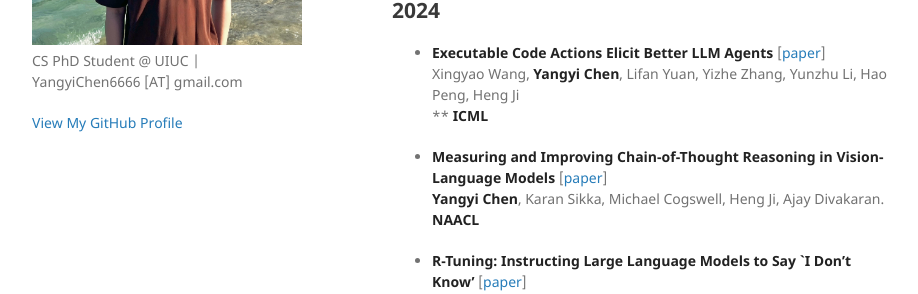
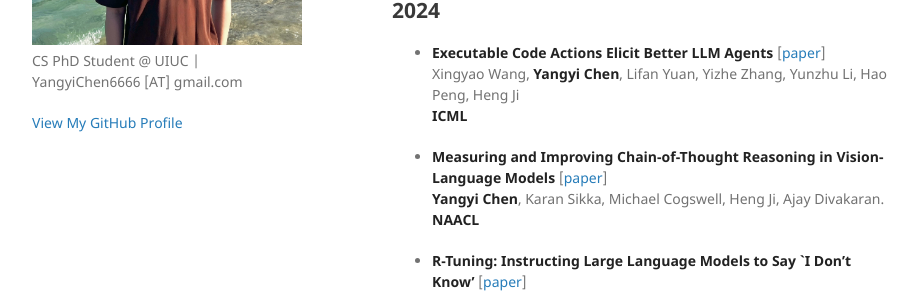
Before and after one commit to Yangyi-Chen/yangyi-chen.github.io, a Jekyll site: the page built from publications.md, in a window 1280 px wide and 900 px high. Shown: the part 328-622 px from the top of the window, without its empty margins (178-1096 px from the left). Built offline with Jekyll 4.4.1, drawn with Linux system fonts in a browser that asks for light colours.

```diff
--- a/publications.md
+++ b/publications.md
@@ -17,7 +17,7 @@ layout: default
 
 # Conference & Journal Paper
 ## 2024
-- **Executable Code Actions Elicit Better LLM Agents** [[paper](https://arxiv.org/abs/2402.01030)] <br/> Xingyao Wang, **Yangyi Chen**, Lifan Yuan, Yizhe Zhang, Yunzhu Li, Hao Peng, Heng Ji <br/> ** **ICML**
+- **Executable Code Actions Elicit Better LLM Agents** [[paper](https://arxiv.org/abs/2402.01030)] <br/> Xingyao Wang, **Yangyi Chen**, Lifan Yuan, Yizhe Zhang, Yunzhu Li, Hao Peng, Heng Ji <br/> **ICML**
 
 - **Measuring and Improving Chain-of-Thought Reasoning in Vision-Language Models** [[paper](https://arxiv.org/abs/2309.04461)] <br/> **Yangyi Chen**, Karan Sikka, Michael Cogswell, Heng Ji, Ajay Divakaran. <br/> **NAACL**
 
```
